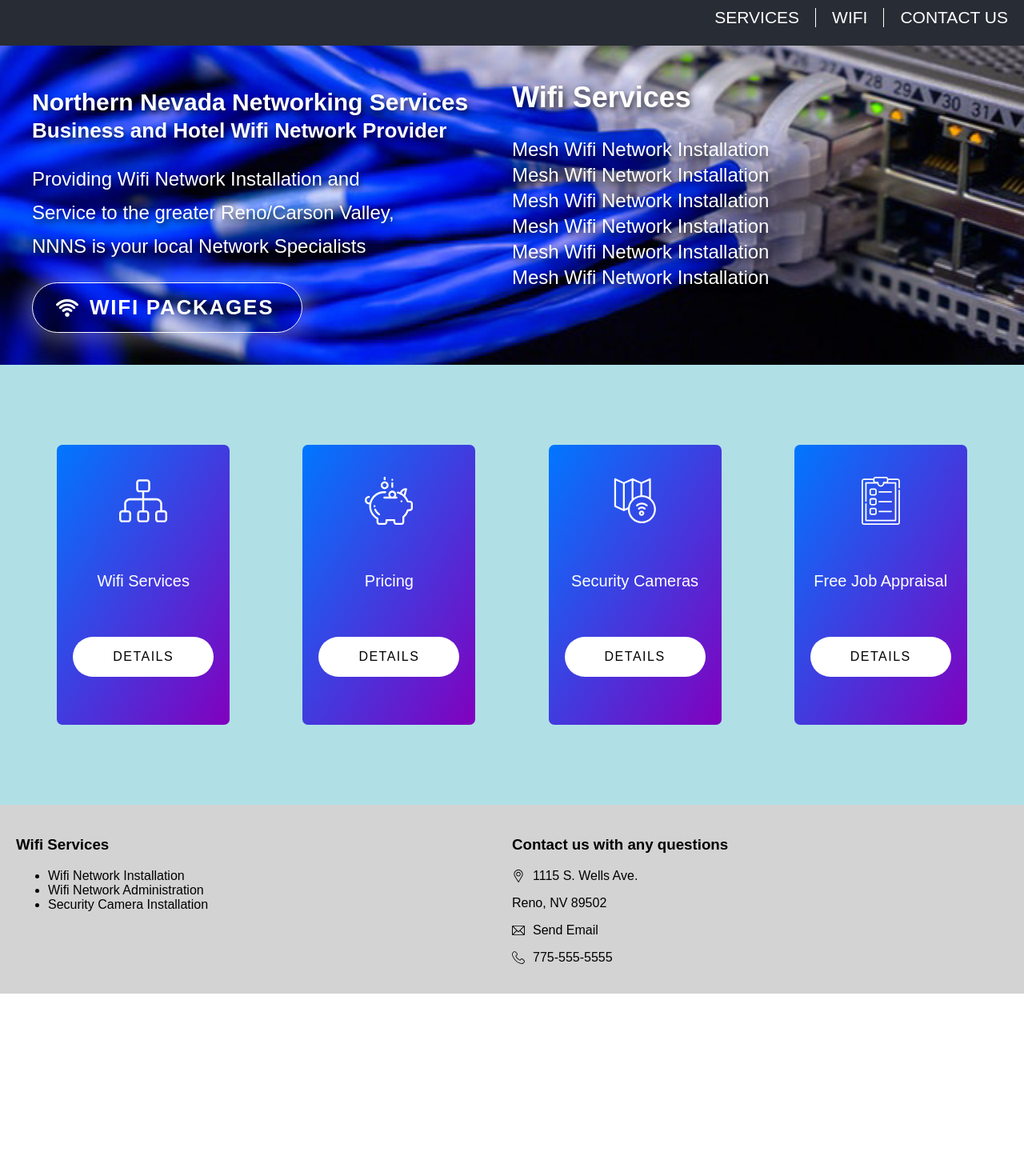
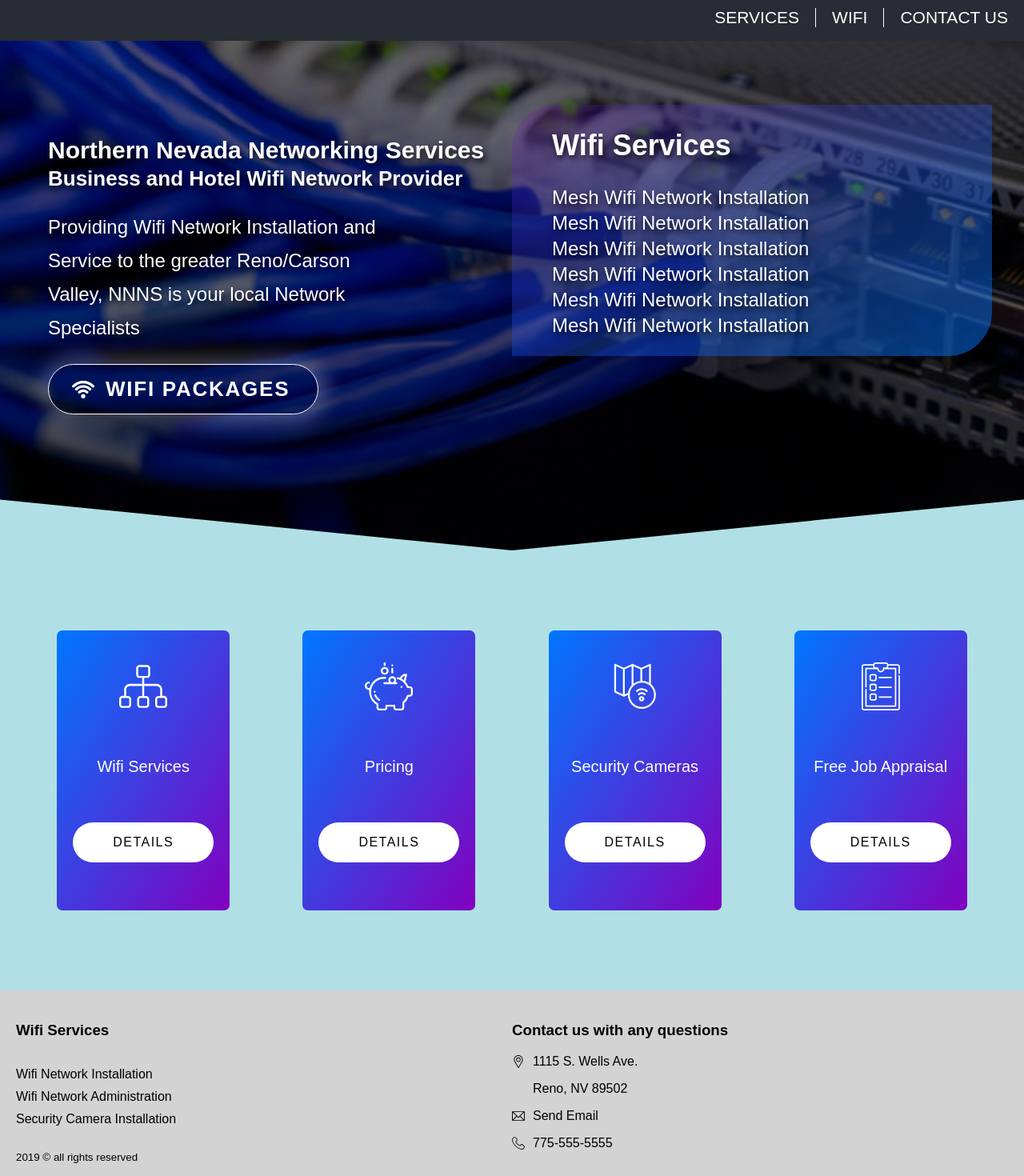
Before and after one commit to wcolts2000/nnns, a React (Create React App) app: page / in a window 1280 px wide. Shown: the part 80-1550 px from the top of the page at 80% size. Before the commit the page ends 1322 px from the top, so only its background shows below. Built offline with nearby package versions, Linux system fonts and the light colour scheme; a web font is replaced by a local one.

Commit message:
styled hero section and footer section

```diff
--- a/src/App.scss
+++ b/src/App.scss
@@ -1,5 +1,6 @@
 .App {
   font-family: 'Encode Sans Condensed', sans-serif;
+  background-color: powderblue;
 }
 
 .App-logo {
@@ -86,8 +87,8 @@
 }
 
 .hero {
-  padding: 2rem;
-  background-image: url(./assets/images/switch.jpg);
+  padding: 8rem 4rem 15rem;
+  background-image: linear-gradient(rgba(0,0,0,.5), rgba(0,0,0,.7)), url(./assets/images/switch.jpg);
   background-attachment: fixed;
   background-size: cover;
   background-position: right;
@@ -95,6 +96,7 @@
   color: white;
   text-shadow: 2px 4px 7px rgba(0, 0, 0, 0.7);
   display: flex;
+  clip-path: polygon(0% 0%, 100% 0%, 100% 90%, 50% 100%, 0% 90%);
 
   &__left {
     width: 50%;
@@ -148,6 +150,11 @@
   &__right {
     font-size: 2.4rem;
     font-weight: bold;
+    border-radius: 55px 0 55px 0;
+    background: linear-gradient(to top left, rgba(0, 119, 255, .5),  rgba(130, 0, 190, .2));
+    flex: 1;
+    height: 100%;
+    padding: 0 5rem;
 
     ul {
       padding-inline-start: 0;
@@ -187,10 +194,31 @@
     width: 50%;
   }
 
+  &__left {
+    display: flex;
+    flex-direction: column;
+
+    ul {
+      padding-inline-start: 0;
+      list-style: none;
+      li {
+        margin-bottom: 1rem;
+      }
+    }
+
+    small {
+      margin-top: auto;
+    }
+  }
+
   &__right {
     p {
       display: flex;
       align-items: center;
+
+      &:nth-of-type(2) {
+        padding-left: 2.6rem;
+      }
     }
 
     p a {
--- a/src/components/Footer/Footer.js
+++ b/src/components/Footer/Footer.js
@@ -11,6 +11,7 @@ function Footer() {
           <li>Wifi Network Administration</li>
           <li>Security Camera Installation</li>
         </ul>
+        <small>2019 &copy; all rights reserved</small>
       </div>
       <div className="footer__right">
         <h3>Contact us with any questions</h3>
```
